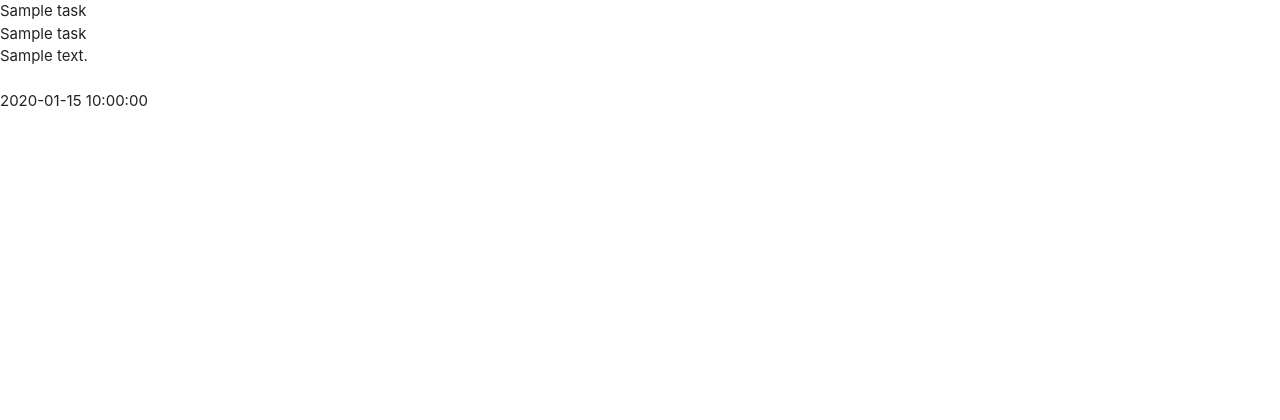
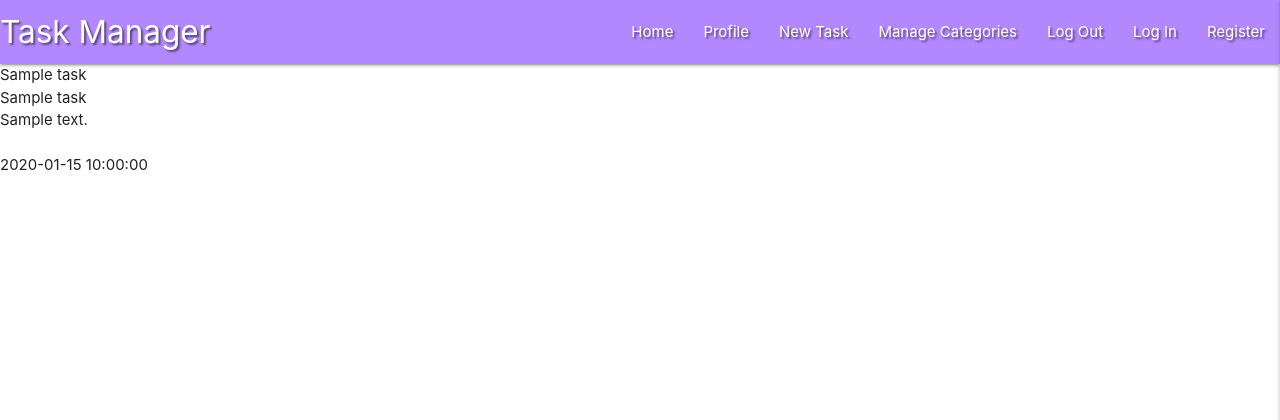
Before and after one commit to mateuszniechwiej/flask_task_manager_project, a Flask app: page / in a window 1280 px wide. Shown: the top 420 px of the page. Run offline with Flask 2, Linux system fonts and the light colour scheme; a database or web service that is not in the repository returns one stand-in record (values such as "Sample title"); some libraries are stand-ins or nearby versions.

Commit message:
Add Materialize Navbar and Sidenav

```diff
--- a/app.py
+++ b/app.py
@@ -9,6 +9,7 @@ if os.path.exists("env.py"):
 
 
 app = Flask(__name__)
+
 
 app.config["MONGO_DBNAME"] = os.environ.get("MONGO_DBNAME")
 app.config["MONGO_URI"] = os.environ.get("MONGO_URI")
--- a/static/css/style.css
+++ b/static/css/style.css
@@ -0,0 +1,3 @@
+.text-shadow {
+    text-shadow: 2px 2px 2px rgba(0, 0, 0, 0.5);
+}
--- a/static/js/script.js
+++ b/static/js/script.js
@@ -0,0 +1,5 @@
+$(document).ready(function () {
+    $('.sidenav').sidenav({
+        edge: "right"
+    });
+});
--- a/templates/base.html
+++ b/templates/base.html
@@ -1,23 +1,63 @@
 <!DOCTYPE html>
 <html lang="en">
+
 <head>
     <meta charset="UTF-8">
     <meta name="viewport" content="width=device-width, initial-scale=1.0">
-    <link rel="stylesheet" href="https://cdnjs.cloudflare.com/ajax/libs/font-awesome/5.15.3/css/all.min.css" integrity="sha512-iBBXm8fW90+nuLcSKlbmrPcLa0OT92xO1BIsZ+ywDWZCvqsWgccV3gFoRBv0z+8dLJgyAHIhR35VZc2oM/gI1w==" crossorigin="anonymous" type="text/css"/>
-    <link rel="stylesheet" href="https://cdnjs.cloudflare.com/ajax/libs/materialize/1.0.0/css/materialize.min.css" type="text/css"/>
+    <link rel="stylesheet" href="https://cdnjs.cloudflare.com/ajax/libs/font-awesome/5.15.3/css/all.min.css"
+        integrity="sha512-iBBXm8fW90+nuLcSKlbmrPcLa0OT92xO1BIsZ+ywDWZCvqsWgccV3gFoRBv0z+8dLJgyAHIhR35VZc2oM/gI1w=="
+        crossorigin="anonymous" type="text/css" />
+    <link rel="stylesheet" href="https://cdnjs.cloudflare.com/ajax/libs/materialize/1.0.0/css/materialize.min.css"
+        type="text/css" />
     <link rel="stylesheet" href="{{ url_for('static', filename='css/style.css') }}" type="text/css">
     {% block styles %}
     {% endblock %}
     <title>Task Manager</title>
 </head>
+
 <body>
+    <header>
+        <!--top navbar-->
+        <nav class="nav-extended text-shadow deep-purple accent-1">
+            <div class="nav-wrapper">
+                <a href="{{ url_for('get_tasks') }}" class="brand-logo">Task Manager</a>
+                <a href="#" data-target="mobile-demo" class="sidenav-trigger right"><i class="fas fa-bars"></i></a>
+                <ul class="right hide-on-med-and-down">
+                    <li><a href="{{ url_for('get_tasks') }}">Home</a></li>
+                    <li><a href="#">Profile</a></li>
+                    <li><a href="#">New Task</a></li>
+                    <li><a href="#">Manage Categories</a></li>
+                    <li><a href="#">Log Out</a></li>
+                    <li><a href="#">Log In</a></li>
+                    <li><a href="#">Register</a></li>
+
+                </ul>
+            </div>
+        </nav>
+        <!-- mobile sidenavbar-->
+        <ul class="sidenav" id="mobile-demo">
+            <li>
+                <h4 class="center-align light-blue-text text-darken-4">Task Manager</h4>
+            </li>
+            <li><a href="{{ url_for('get_tasks') }}">Home</a></li>
+            <li><a href="#">Profile</a></li>
+            <li><a href="#">New Task</a></li>
+            <li><a href="#">Manage Categories</a></li>
+            <li><a href="#">Log Out</a></li>
+            <li><a href="#">Log In</a></li>
+            <li><a href="#">Register</a></li>
+        </ul>
+
+    </header>
     {% block content %}
     {% endblock %}
 
-    <script src="https://code.jquery.com/jquery-3.6.0.min.js" integrity="sha256-/xUj+3OJU5yExlq6GSYGSHk7tPXikynS7ogEvDej/m4=" crossorigin="anonymous"></script>
+    <script src="https://code.jquery.com/jquery-3.6.0.min.js"
+        integrity="sha256-/xUj+3OJU5yExlq6GSYGSHk7tPXikynS7ogEvDej/m4=" crossorigin="anonymous"></script>
     <script src="https://cdnjs.cloudflare.com/ajax/libs/materialize/1.0.0/js/materialize.min.js"></script>
     <script src="{{ url_for('static', filename='js/script.js') }}"></script>
     {% block scripts %}
     {% endblock %}
 </body>
+
 </html>
```
